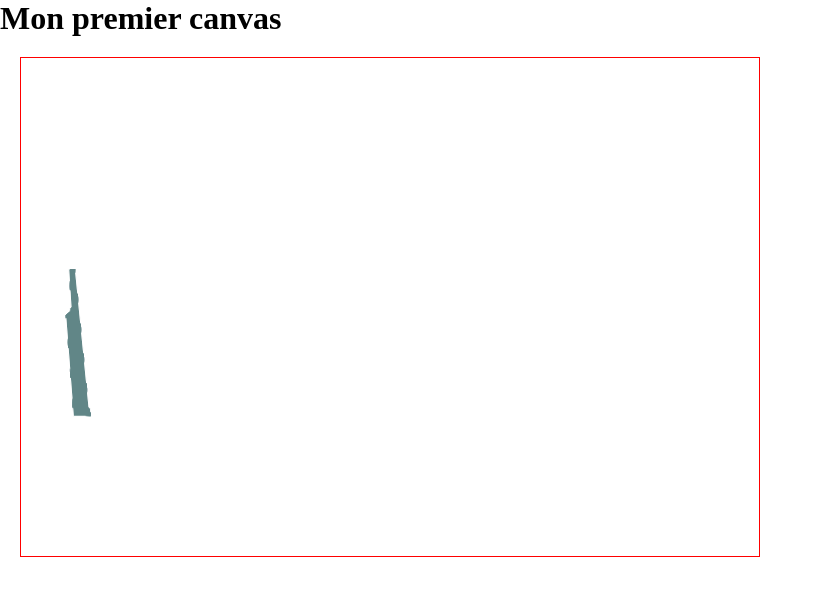
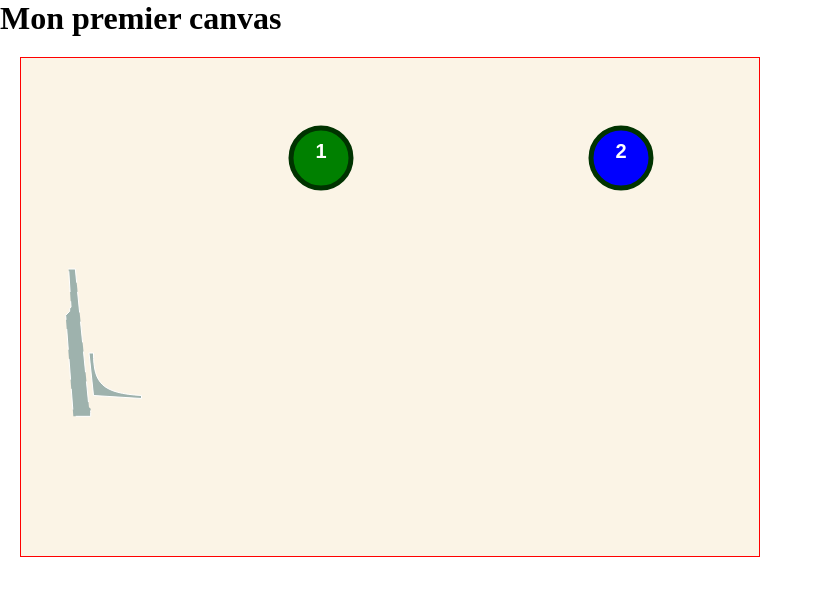
Before and after one commit to chriseyes/canvas-work, a website: page index.html in a window 1280 px wide. Shown: the whole page, without its empty margins (0-823 px from the left). Drawn offline with Linux system fonts and the light colour scheme.

Commit message:
add points and position event on the canvas element

```diff
--- a/css/style.css
+++ b/css/style.css
@@ -8,5 +8,6 @@ h1{
 	border:1px solid red;
 	margin:20px;
 	transition: 5s ease;
+	background-color: rgba(251,244,230,1);
 }
 #canvas3{border:3px solid #000;}
--- a/js/app2.js
+++ b/js/app2.js
@@ -13,10 +13,33 @@ window.onload = function(){
 
  drawimage(ctx,"navire.jpg",0,0,738,498);
 
+	var pieces = [],
+			offset = 0;
 
-	var offset = 0;
+function writeMessage(canvas, message) {
+  ctx.clearRect(490, 10, 250, 20);
+  ctx.fillStyle="rgba(251,244,230,1)";
+  ctx.font = '12pt Calibri';
+  ctx.fillStyle = 'black';
+  ctx.fillText(message, 620, 25);
+}
+function getMousePos(canvas, evt) {
+  var rect = canvas.getBoundingClientRect();
+  return {
+    x: evt.clientX - rect.left,
+    y: evt.clientY - rect.top
+  };
+}
 
-	var draw = function(ctx) {
+canvas.addEventListener('mousemove', function(evt) {
+  var mousePos = getMousePos(canvas, evt);
+  var message = 'x : ' + mousePos.x + ', y :' + mousePos.y;
+  writeMessage(c, message);
+}, false);
+
+
+
+	var gouvernail = function(ctx) {
 		ctx.save();
 		ctx.fillStyle = "rgba(98, 134, 136, 0.6)";
 		ctx.strokeStyle = "rgba(255, 255, 255,1)";
@@ -43,51 +66,105 @@ window.onload = function(){
 		ctx.fill();
 		ctx.stroke();
 		ctx.restore();
+		console.log(ctx.isPointInPath(325, 60));
+		c.onmousemove = function (e){
+			var clickedX = e.pageX - this.offsetLeft;
+	    var clickedY = e.pageY - this.offsetTop;
+	    //console.log(clickedY);
+	    //console.log(clickedX);
+			if (ctx.isPointInPath(clickedX, clickedY)) {
+		      canvas.style.cursor = 'pointer';
+		      return;
+		  }
+		}
 	};
-function drw() {
-  offset++;
-  if(offset > 1600){
-    offset = 0
-  }
-  draw(ctx);
-  setTimeout(drw,20);
-};
-drw();
+
+
+	var courbedetambot = function(ctx) {
+		ctx.save();
+		ctx.fillStyle = "rgba(98, 134, 136, 0.6)";
+		ctx.strokeStyle = "rgba(255, 255, 255,1)";
+		ctx.miterLimit = 10;
+		ctx.beginPath();
+		ctx.moveTo(68,295);
+		ctx.lineTo(72.5,295);
+		ctx.bezierCurveTo(72.5,325.5,81.25,335.25,120.5,337.5);
+		ctx.lineTo(120.5,340.5);
+		ctx.lineTo(72.5,337.5);
+		ctx.lineTo(68,295);
+		ctx.closePath();
+		ctx.fill();
+		ctx.stroke();
+		ctx.restore();
+	};
+	pieces.push(gouvernail);
+	pieces.push(courbedetambot);
+	console.log(pieces);
+
+gouvernail(ctx);
+courbedetambot(ctx);
+$('#canvas').on('click',function (e) {
+    var clickedX = e.pageX - this.offsetLeft;
+    var clickedY = e.pageY - this.offsetTop;
+    console.log(clickedY);
+    console.log(clickedX);
+    for (var i = 0; i < pieces.length; i++) {
+        if (clickedX < pieces[i].right && clickedX > pieces[i].left && clickedY > pieces[i].top && clickedY < pieces[i].bottom) {
+            alert ('clicked number ' + (i + 1));
+        }
+    }
+
+});
+
+
+// var offset = 0;
+// function drw() {
+//   offset++;
+//   if(offset > 1600){
+//     offset = 0
+//   }
+//   gouvernail(ctx);
+//   setTimeout(drw,20);
+// };
+// drw();
 // draw(ctx);
 
-// var circles = [];
 
-// var draw = function (context, x, y, fillcolor, radius, linewidth, strokestyle, fontcolor, textalign, fonttype, filltext) {
-//     context.beginPath();
-//     context.arc(x, y, radius, 0, 2 * Math.PI, false);
-//     context.fillStyle = fillcolor;
-//     context.fill();
-//     context.lineWidth = linewidth;
-//     context.strokeStyle = strokestyle;
-//     context.stroke();
+var circles = [];
 
-//     context.fillStyle = fontcolor;
-//     context.textAlign = textalign;
-//     context.font = fonttype;
+var draw = function (context, x, y, fillcolor, radius, linewidth, strokestyle, fontcolor, textalign, fonttype, filltext) {
+    context.beginPath();
+    context.arc(x, y, radius, 0, 2 * Math.PI, false);
+    context.fillStyle = fillcolor;
+    context.fill();
+    context.lineWidth = linewidth;
+    context.strokeStyle = strokestyle;
+    context.stroke();
 
-//     context.fillText(filltext, x, y);
-// };
+    context.fillStyle = fontcolor;
+    context.textAlign = textalign;
+    context.font = fonttype;
 
-// var Circle = function(x, y, radius) {
-//     this.left = x - radius;
-//     this.top = y - radius;
-//     this.right = x + radius;
-//     this.bottom = y + radius;
-// };
+    context.fillText(filltext, x, y);
+};
 
-// var drawCircle = function (context, x, y, fillcolor, radius, linewidth, strokestyle, fontcolor, textalign, fonttype, filltext, circles) {
-//     draw(context, x, y, fillcolor, radius, linewidth, strokestyle, fontcolor, textalign, fonttype, filltext);
-//     var circle = new Circle(x, y, radius);
-//     circles.push(circle);
-// };
+var Circle = function(x, y, radius) {
+    this.left = x - radius;
+    this.top = y - radius;
+    this.right = x + radius;
+    this.bottom = y + radius;
+};
 
-// drawCircle(ctx, 300, 100, "green", 30, 5, "#003300", "white", "center", "bold 20px Arial", "1", circles);
-// drawCircle(ctx, 600, 100, "blue", 30, 5, "#003300", "white", "center", "bold 20px Arial", "2", circles);
+var drawCircle = function (context, x, y, fillcolor, radius, linewidth, strokestyle, fontcolor, textalign, fonttype, filltext, circles) {
+    draw(context, x, y, fillcolor, radius, linewidth, strokestyle, fontcolor, textalign, fonttype, filltext);
+    var circle = new Circle(x, y, radius);
+    circles.push(circle);
+};
+
+drawCircle(ctx, 300, 100, "green", 30, 5, "#003300", "white", "center", "bold 20px Arial", "1", circles);
+drawCircle(ctx, 600, 100, "blue", 30, 5, "#003300", "white", "center", "bold 20px Arial", "2", circles);
+
+console.log(circles);
 
 // $('#canvas').on('click',function (e) {
 //     var clickedX = e.pageX - this.offsetLeft;
```
Also changed, not shown: detourage-navire.svg.
